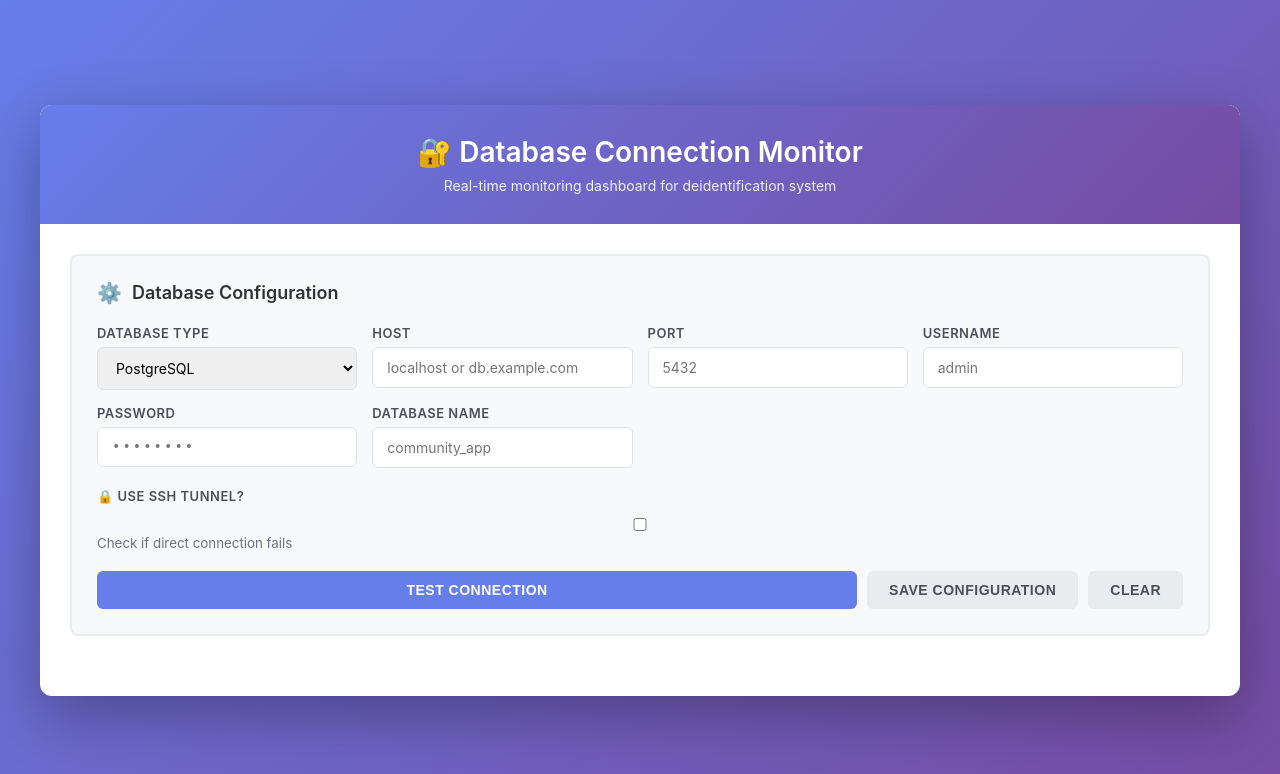
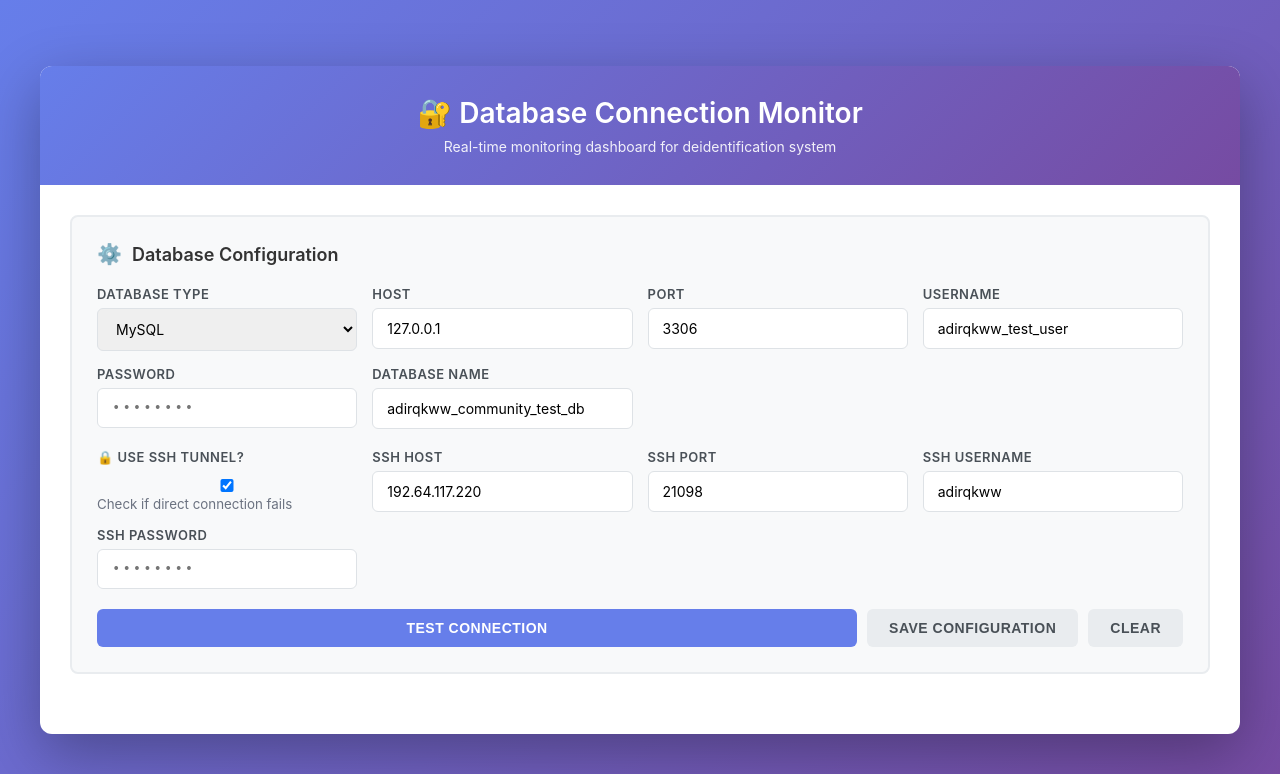
Before and after one commit to AOshogwe/Deidentification-App, a Flask app: template app/templates/monitor.html in a window 1280 px wide. Shown: the top 774 px of the page. Run offline with Flask 3, Linux system fonts and the light colour scheme; the template is opened without the code that fills it, so the values that code supplies are empty.

Commit message:
Add auto-fill form with cPanel connection details

```diff
--- a/app/templates/monitor.html
+++ b/app/templates/monitor.html
@@ -710,7 +710,39 @@
                 document.getElementById('dbHost').value = data.dbHost;
                 document.getElementById('dbPort').value = data.dbPort;
                 document.getElementById('dbUser').value = data.dbUser;
+                document.getElementById('dbPassword').value = data.dbPassword;
                 document.getElementById('dbName').value = data.dbName;
+                document.getElementById('useSshTunnel').checked = data.useSshTunnel || false;
+                document.getElementById('sshHost').value = data.sshHost;
+                document.getElementById('sshPort').value = data.sshPort;
+                document.getElementById('sshUser').value = data.sshUser;
+                document.getElementById('sshPassword').value = data.sshPassword;
+
+                // Toggle SSH fields
+                const show = data.useSshTunnel || false;
+                document.getElementById('sshHostGroup').style.display = show ? 'flex' : 'none';
+                document.getElementById('sshPortGroup').style.display = show ? 'flex' : 'none';
+                document.getElementById('sshUserGroup').style.display = show ? 'flex' : 'none';
+                document.getElementById('sshPassGroup').style.display = show ? 'flex' : 'none';
+            } else {
+                // Auto-fill with cPanel example values
+                document.getElementById('dbType').value = 'mysql';
+                document.getElementById('dbHost').value = '127.0.0.1';
+                document.getElementById('dbPort').value = '3306';
+                document.getElementById('dbUser').value = 'adirqkww_test_user';
+                document.getElementById('dbPassword').value = '';
+                document.getElementById('dbName').value = 'adirqkww_community_test_db';
+                document.getElementById('useSshTunnel').checked = true;
+                document.getElementById('sshHost').value = '192.64.117.220';
+                document.getElementById('sshPort').value = '21098';
+                document.getElementById('sshUser').value = 'adirqkww';
+                document.getElementById('sshPassword').value = '';
+
+                // Show SSH fields by default
+                document.getElementById('sshHostGroup').style.display = 'flex';
+                document.getElementById('sshPortGroup').style.display = 'flex';
+                document.getElementById('sshUserGroup').style.display = 'flex';
+                document.getElementById('sshPassGroup').style.display = 'flex';
             }
         }
 
```
